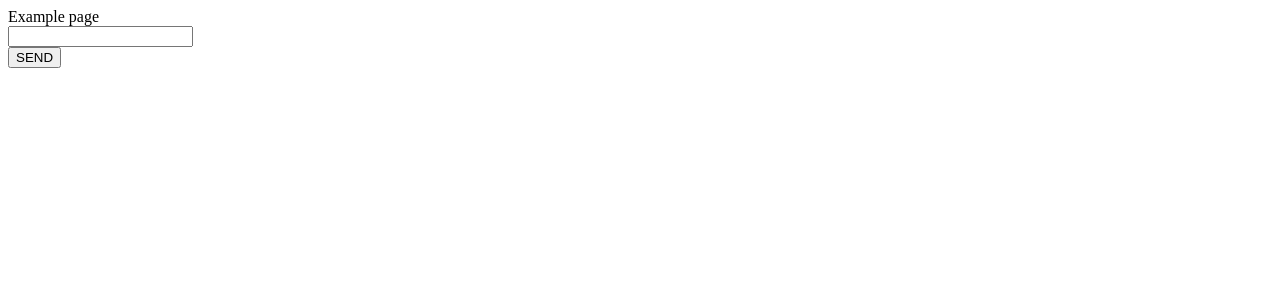
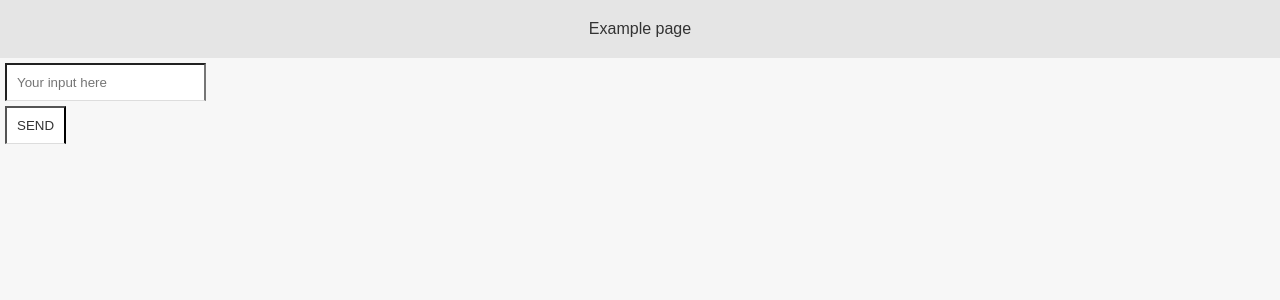
Before and after one commit to skywalker0823/chatGPT, a Flask app: page / in a window 1280 px wide. Shown: the top 300 px of the page. Run offline with Flask 2, Linux system fonts and the light colour scheme.

Commit message:
update template

```diff
--- /dev/null
+++ b/static/css/style.css
@@ -0,0 +1,33 @@
+body {
+    background-color: #F7F7F7;
+    font-family: Arial, sans-serif;
+    margin: 0;
+    padding: 0;
+}
+
+.title{
+    background-color: #E5E5E5;
+    color: #333;
+    padding: 20px;
+    text-align: center;
+}
+
+.search_bar{
+    background-color: #FFF;
+    border-bottom: 1px solid #DDD;
+    color: #333;
+    display: flex;
+    justify-content: space-around;
+    padding: 10px;
+    margin: 5px;
+}
+
+.send_button{
+    background-color: #FFF;
+    border-bottom: 1px solid #DDD;
+    color: #333;
+    display: flex;
+    justify-content: space-around;
+    padding: 10px;
+    margin: 5px;
+}
--- a/templates/index.html
+++ b/templates/index.html
@@ -4,14 +4,16 @@
     <meta charset="UTF-8">
     <meta http-equiv="X-UA-Compatible" content="IE=edge">
     <meta name="viewport" content="width=device-width, initial-scale=1.0">
+    <link rel="stylesheet" href="/static/css/style.css">
+
     <title>Example</title>
 </head>
 <body>
-    <div>Example page</div>
-    <input id="message" type="text">
-    <img id="loading" src="/static/img/loading.png">
+    <div class="title">Example page</div>
+    <input class="search_bar" id="message" type="text" placeholder="Your input here">
+    <img id="loading" src="/static/img/loading.gif">
     <div id="response"></div>
-    <button onclick="send()">SEND</button>
+    <button class="send_button" onclick="send()">SEND</button>
     <script src="/static/js/script.js"></script>
 </body>
 </html>
```
Also changed, not shown: static/img/loading.gif (added), static/img/loading.png (deleted).
